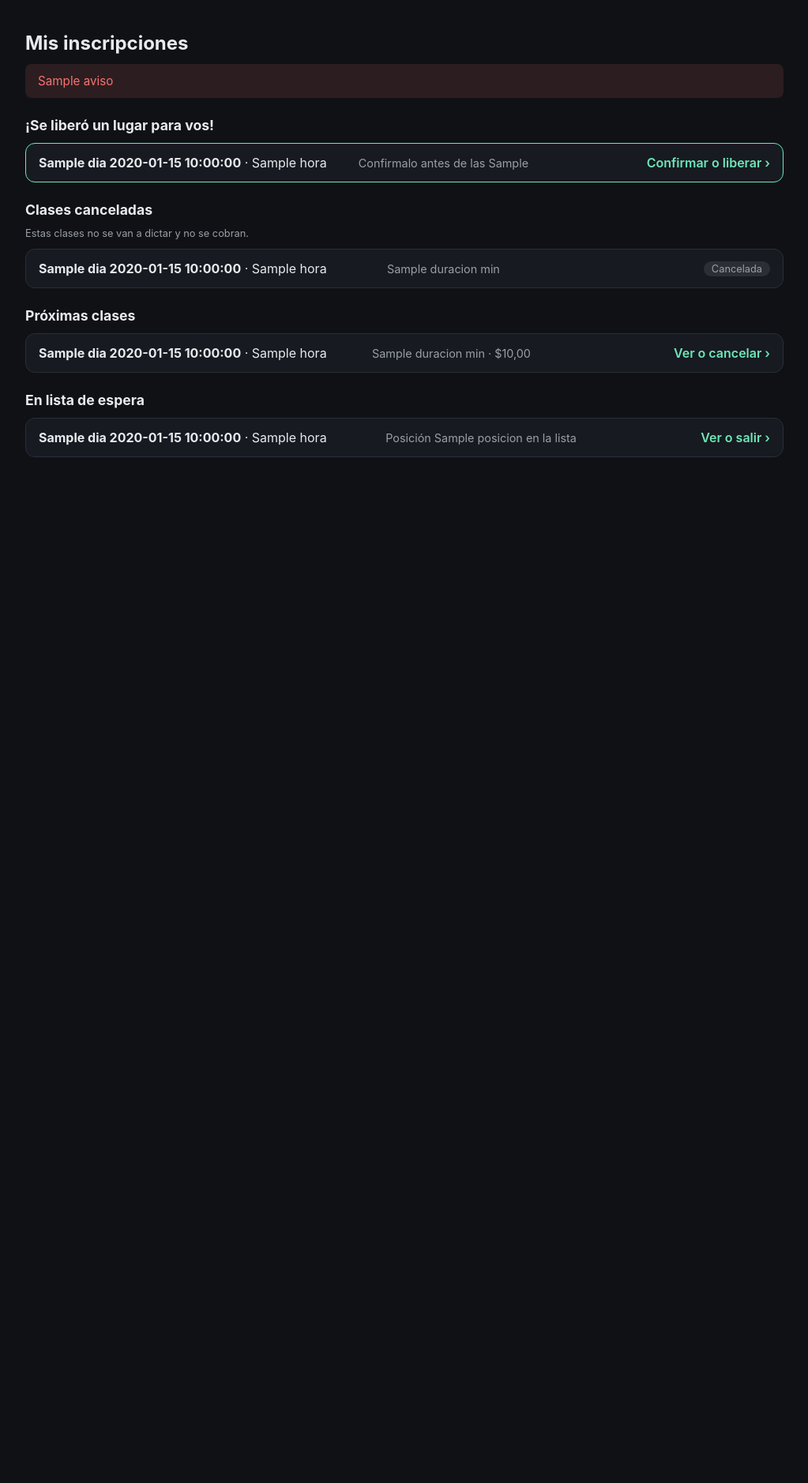
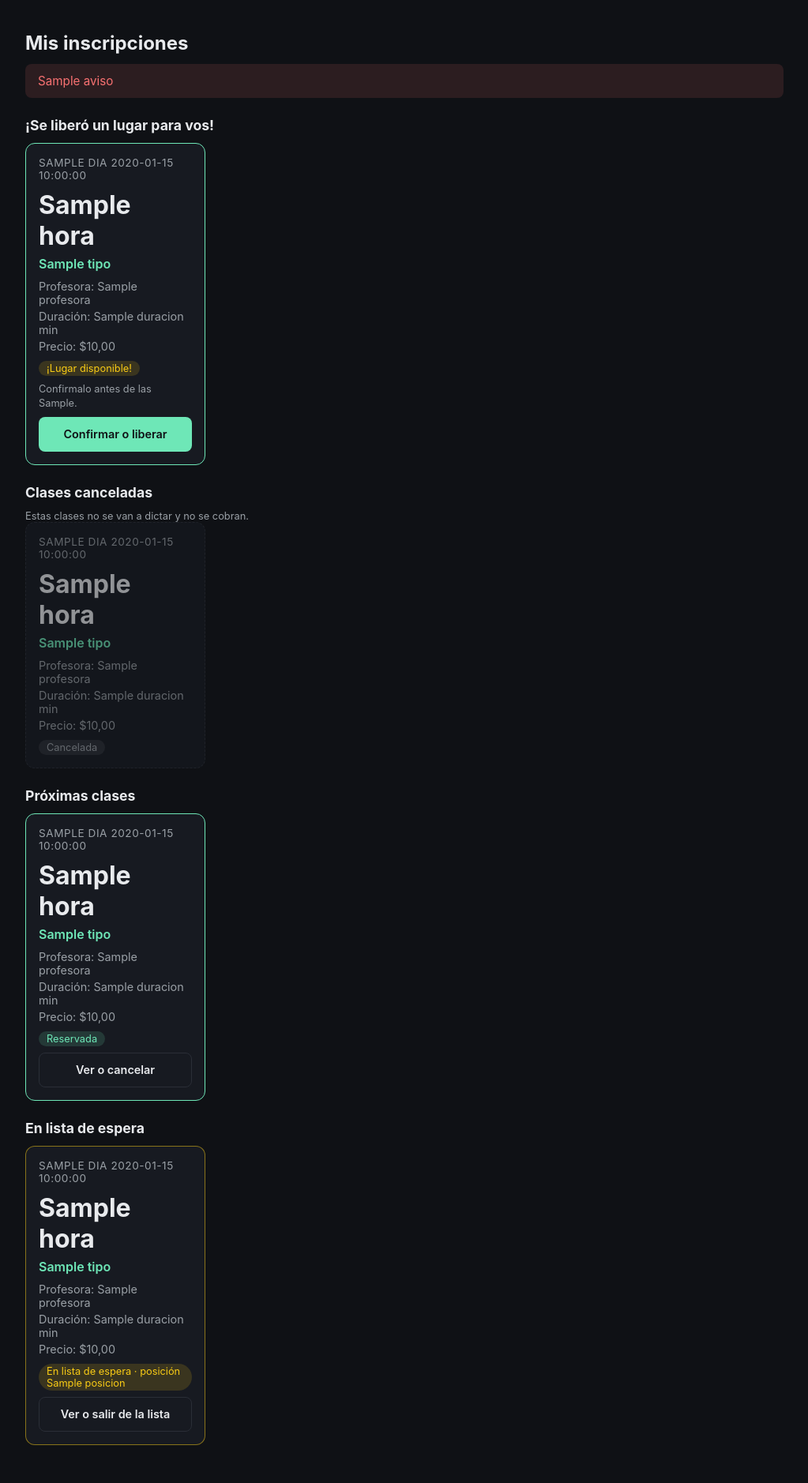
Before and after one commit to pilisoldo1-code/Just-Show-Up, a FastAPI app: template app/templates/mis_inscripciones.html in a window 1280 px wide. Shown: the part 111-1989 px from the top of the page at 79% size, without its empty margins (128-1151 px from the left). Before the commit the page ends 690 px from the top, so only its background shows below. Run offline with FastAPI, Linux system fonts and the light colour scheme; the template is opened without the code that fills it: most values are stand-ins (such as "Sample title", 1, 10 or a date in 2020).

Commit message:
Alumna, Mis inscripciones: tarjetas como las del día con tipo, profesora, duración, precio, estado y botón de 44 px
Co-Authored-By: Claude Opus 5.5 <noreply@anthropic.com>

```diff
--- a/app/clases.py
+++ b/app/clases.py
@@ -240,7 +240,7 @@ def _hora_local(iso: str, con_fecha: bool = False) -> str:
     return datetime.fromisoformat(iso).astimezone(TZ).strftime("%d/%m %H:%M" if con_fecha else "%H:%M")
 
 
-def _item_clase(c: dict, **extra) -> dict:
+def _item_clase(c: dict, profesoras: dict | None = None, **extra) -> dict:
     fecha = date.fromisoformat(c["fecha"])
     return {
         "fecha": c["fecha"],
@@ -249,6 +249,8 @@ def _item_clase(c: dict, **extra) -> dict:
         "hora": c["hora_inicio"][:5],
         "duracion": c["duracion"],
         "precio": c["precio"],
+        "tipo": (c.get("tipo_clase") or {}).get("nombre", ""),
+        "profesora": (profesoras or {}).get(c.get("id_profesora"), ""),
         "inicio": _inicio_clase(c),
         **extra,
     }
@@ -273,7 +275,8 @@ def _estado_historial(reserva: dict) -> tuple[str, str]:
 
 
 def mis_inscripciones(sb: Client, alumna_id: str) -> dict:
-    columnas_clase = "clase(id, fecha, hora_inicio, duracion, precio)"
+    datos = "id, fecha, hora_inicio, duracion, precio, id_profesora, tipo_clase(nombre)"
+    columnas_clase = f"clase({datos})"
     reservas = (
         sb.table("reserva").select(f"id, estado, fecha_cancelacion, id_bloqueo, asistencia(estado), {columnas_clase}")
         .eq("id_alumna", alumna_id).execute().data
@@ -284,13 +287,15 @@ def mis_inscripciones(sb: Client, alumna_id: str) -> dict:
         sb.rpc("actualizar_listas_espera", {"p_ids": [m["id_clase"] for m in mias]}).execute()
     espera = sb.rpc("mi_lista_espera", {}).execute().data
     datos_clase = {
-        c["id"]: c for c in (sb.table("clase").select("id, fecha, hora_inicio, duracion, precio")
+        c["id"]: c for c in (sb.table("clase").select(datos)
                              .in_("id", [e["id_clase"] for e in espera]).execute().data if espera else [])
     }
+    ids_profesoras = {c.get("id_profesora") for c in [r["clase"] for r in reservas] + list(datos_clase.values())}
+    profesoras = personas.nombres_profesoras(sb) if ids_profesoras - {None} else {}
     ahora_dt = ahora()
     proximas, historial, en_espera, canceladas_profesora, ofertas = [], [], [], [], []
     for r in reservas:
-        item = _item_clase(r["clase"], estado=r["estado"])
+        item = _item_clase(r["clase"], profesoras, estado=r["estado"])
         if r["estado"] == "confirmada" and item["inicio"] > ahora_dt:
             proximas.append(item)
         else:
@@ -305,7 +310,7 @@ def mis_inscripciones(sb: Client, alumna_id: str) -> dict:
         c = datos_clase.get(e["id_clase"])
         if not c:
             continue
-        item = _item_clase(c, id=c["id"], posicion=e["posicion"],
+        item = _item_clase(c, profesoras, id=c["id"], posicion=e["posicion"],
                            oferta_vence=_hora_local(e["oferta_vence_en"]) if e["oferta_vence_en"] else "")
         if item["inicio"] <= ahora_dt:
             continue
--- a/app/static/style.css
+++ b/app/static/style.css
@@ -1473,6 +1473,19 @@ circle.est-punto-ausentes {
     border-color: var(--accent);
 }
 
+/* Mis inscripciones: misma tarjeta que el día; el botón lleva al día para cancelar, confirmar o salir */
+.card-inscripcion .card-accion .btn {
+    min-height: 44px;
+    display: flex;
+    align-items: center;
+    justify-content: center;
+    box-sizing: border-box;
+}
+
+.card-espera {
+    border-color: rgba(250, 204, 21, 0.5);
+}
+
 .lc-oferta {
     border-color: var(--accent) !important;
 }
--- a/app/templates/mis_inscripciones.html
+++ b/app/templates/mis_inscripciones.html
@@ -8,6 +8,26 @@
 </head>
 <body>
     {% include "_menu.html" %}
+    {# misma tarjeta que el detalle del día: fecha, hora, tipo, profesora, duración, precio, estado y acción #}
+    {% macro tarjeta(c, clase_card, badge, badge_clase, accion=None, accion_principal=False, nota=None) %}
+    <article class="card card-inscripcion {{ clase_card }}">
+        <div class="card-top"><span class="card-dia">{{ c.dia }} {{ c.fecha_txt }}</span></div>
+        <div class="card-hora">{{ c.hora }}</div>
+        {% if c.tipo %}<div class="card-tipo"><span>{{ c.tipo }}</span></div>{% endif %}
+        <ul class="card-datos">
+            {% if c.profesora %}<li>Profesora: {{ c.profesora }}</li>{% endif %}
+            <li>Duración: {{ c.duracion }} min</li>
+            <li>Precio: {{ c.precio|pesos }}</li>
+        </ul>
+        <div class="card-accion">
+            <span class="badge {{ badge_clase }}">{{ badge }}</span>
+            {% if nota %}<p class="nota nota-estado">{{ nota }}</p>{% endif %}
+            {% if accion %}
+            <a class="btn btn-block{{ '' if accion_principal else ' btn-secundario-claro' }}" href="/dia/{{ c.fecha }}">{{ accion }}</a>
+            {% endif %}
+        </div>
+    </article>
+    {% endmacro %}
     <main>
         <h1>Mis inscripciones</h1>
 
@@ -17,57 +37,42 @@
 
         {% if ofertas %}
         <h2 class="seccion">¡Se liberó un lugar para vos!</h2>
-        <ul class="lista-clases">
+        <div class="cards">
             {% for c in ofertas %}
-            <li class="lc-oferta">
-                <div class="lc-fecha"><strong>{{ c.dia }} {{ c.fecha_txt }}</strong> · {{ c.hora }}</div>
-                <div class="lc-detalle">Confirmalo antes de las {{ c.oferta_vence }}</div>
-                <a class="lc-accion" href="/dia/{{ c.fecha }}">Confirmar o liberar ›</a>
-            </li>
+            {{ tarjeta(c, "card-oferta", "¡Lugar disponible!", "badge-espera", "Confirmar o liberar", True,
+                       "Confirmalo antes de las " ~ c.oferta_vence ~ ".") }}
             {% endfor %}
-        </ul>
+        </div>
         {% endif %}
 
         {% if canceladas_profesora %}
         <h2 class="seccion">Clases canceladas</h2>
         <p class="nota">Estas clases no se van a dictar y no se cobran.</p>
-        <ul class="lista-clases">
+        <div class="cards">
             {% for c in canceladas_profesora %}
-            <li>
-                <div class="lc-fecha"><strong>{{ c.dia }} {{ c.fecha_txt }}</strong> · {{ c.hora }}</div>
-                <div class="lc-detalle">{{ c.duracion }} min</div>
-                <span class="badge badge-off">Cancelada</span>
-            </li>
+            {{ tarjeta(c, "card-cancelada", "Cancelada", "badge-off") }}
             {% endfor %}
-        </ul>
+        </div>
         {% endif %}
 
         <h2 class="seccion">Próximas clases</h2>
         {% if proximas %}
-        <ul class="lista-clases">
+        <div class="cards">
             {% for c in proximas %}
-            <li>
-                <div class="lc-fecha"><strong>{{ c.dia }} {{ c.fecha_txt }}</strong> · {{ c.hora }}</div>
-                <div class="lc-detalle">{{ c.duracion }} min · {{ c.precio|pesos }}</div>
-                <a class="lc-accion" href="/dia/{{ c.fecha }}">Ver o cancelar ›</a>
-            </li>
+            {{ tarjeta(c, "card-inscripta", "Reservada", "badge-on", "Ver o cancelar") }}
             {% endfor %}
-        </ul>
+        </div>
         {% else %}
         <p class="vacio vacio-izq">No tenés clases reservadas. <a href="/">Reservá una clase</a>.</p>
         {% endif %}
 
         {% if en_espera %}
         <h2 class="seccion">En lista de espera</h2>
-        <ul class="lista-clases">
+        <div class="cards">
             {% for c in en_espera %}
-            <li>
-                <div class="lc-fecha"><strong>{{ c.dia }} {{ c.fecha_txt }}</strong> · {{ c.hora }}</div>
-                <div class="lc-detalle">Posición {{ c.posicion }} en la lista</div>
-                <a class="lc-accion" href="/dia/{{ c.fecha }}">Ver o salir ›</a>
-            </li>
+            {{ tarjeta(c, "card-espera", "En lista de espera · posición " ~ c.posicion, "badge-espera", "Ver o salir de la lista") }}
             {% endfor %}
-        </ul>
+        </div>
         {% endif %}
     </main>
 </body>
```
Also changed, not shown: tests/test_mobile_alumna.py (+44 -0 lines).
